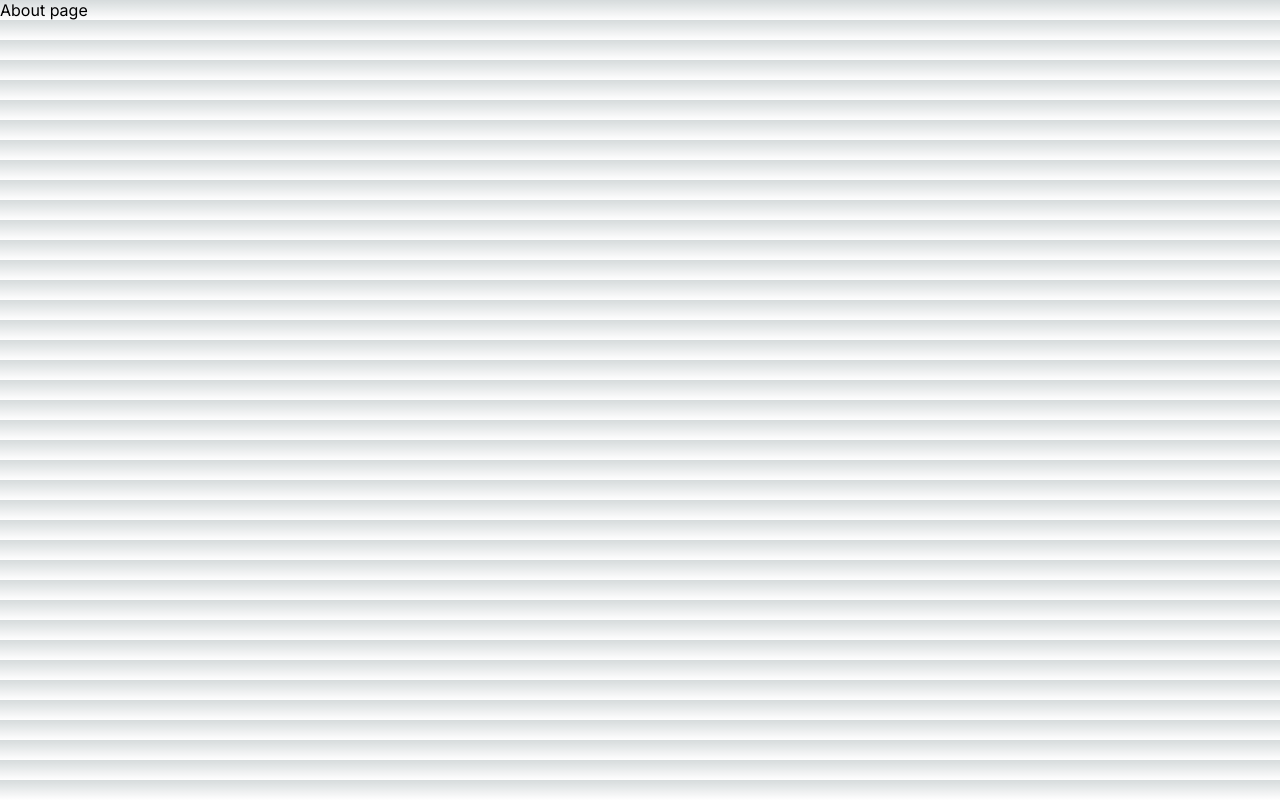
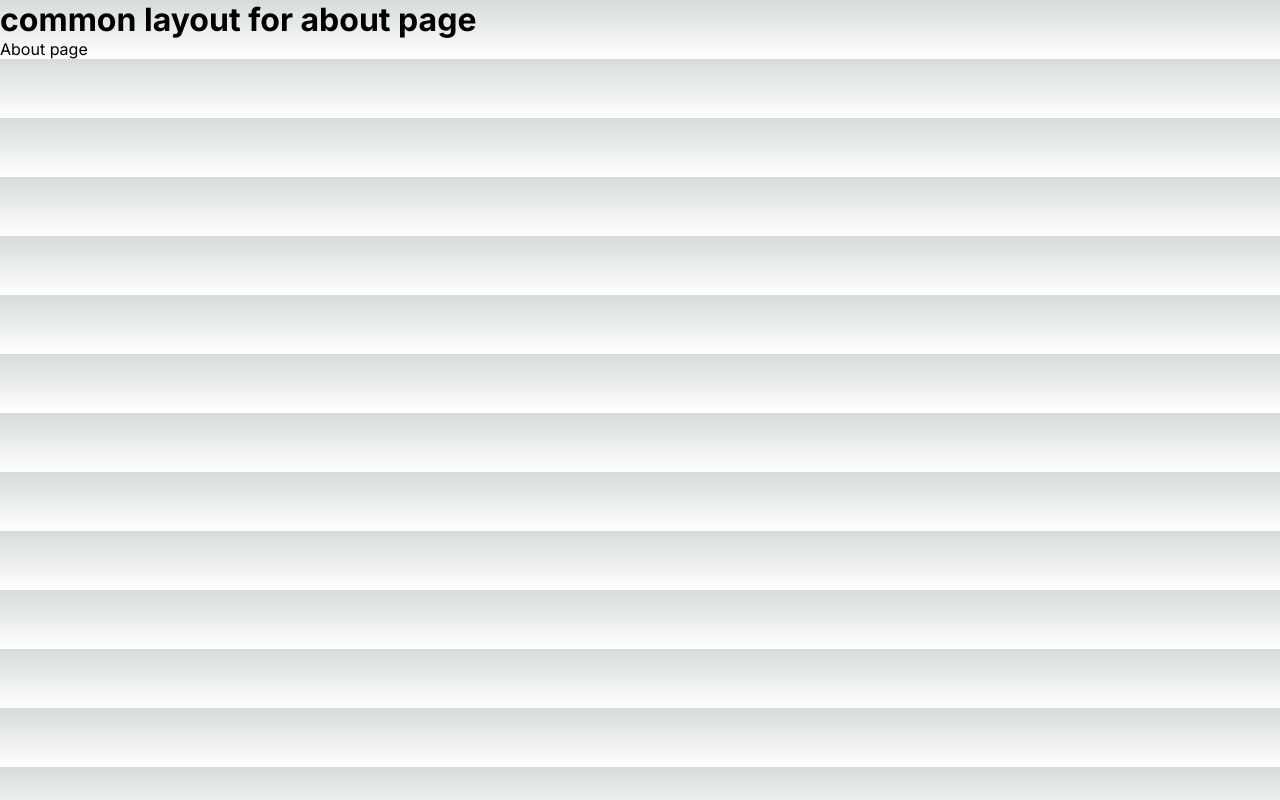
Before and after one commit to Ayushkkkkkkk/NEXTjs, a Next.js app: page /about in a window 1280 px wide. Built offline with nearby package versions, Linux system fonts and the light colour scheme.

Commit message:
common layout

```diff
--- /dev/null
+++ b/src/app/about/layout.js
@@ -0,0 +1,10 @@
+export default function Layout({children}) {
+    return (
+        <div>
+            <h1>common layout for about page</h1>
+            {
+                children
+            }
+        </div>
+    )
+}
```
